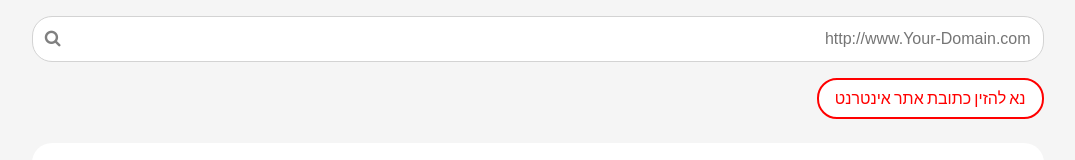
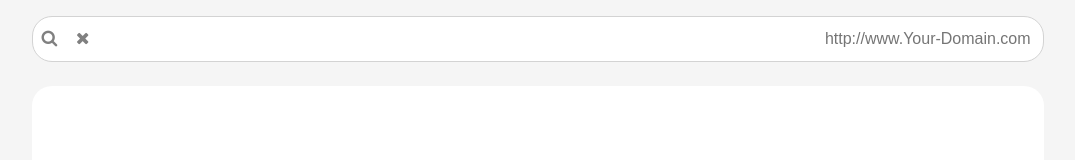
Before and after one commit to pina-digital/url-accessibiliy-check, a plain HTML site: page index.html in a window 1280 px wide. Both pictures are taken after a click on the button 156 px from the left and 39 px from the top of the page. Shown: the whole page, without its empty margins (102-1177 px from the left). Drawn offline with nearby package versions, Linux system fonts and the light colour scheme.

Commit message:
added a x button to delete inpurt field and changed search function name

```diff
--- a/index.html
+++ b/index.html
@@ -19,7 +19,10 @@
       rel="stylesheet"
       href="https://cdnjs.cloudflare.com/ajax/libs/font-awesome/4.7.0/css/font-awesome.min.css"
     />
-    <link href='https://fonts.googleapis.com/css?family=Assistant' rel='stylesheet'>
+    <link
+      href="https://fonts.googleapis.com/css?family=Assistant"
+      rel="stylesheet"
+    />
   </head>
 
   <body id="body">
@@ -32,8 +35,12 @@
             placeholder="http://www.Your-Domain.com"
             name="searchURL"
           />
-          <button type="button" id="checkButton" onclick="pressButton()">
-            <i class="fa fa-search"></i>
+
+          <button type="button" id="clearButxxton" onclick="clearButton()">
+            <i class="fa fa-times" aria-hidden="true"></i>
+          </button>
+          <button type="button" id="checkButton" onclick="searchButton()">
+            <i class="fa fa-search" aria-hidden="true"></i>
           </button>
         </div>
       </form>
--- a/main.css
+++ b/main.css
@@ -83,6 +83,7 @@ html {
 
 .search-container {
     display: flex;
+    /* align-items: center; */
     margin: 1rem auto;
     border: 1px solid lightgrey;
     border-radius: 20px;
@@ -126,7 +127,7 @@ form.input-field button {
     max-width: 80%;
     color: red;
     margin: 0 10%;
-    border: 2px solid red;
+    border: 1px solid red;
     background-color: white;
     border-radius: 20px;
     padding: 0.5rem 1rem;
--- a/script.js
+++ b/script.js
@@ -1,4 +1,4 @@
-function pressButton() {
+function searchButton() {
   var theurl = document.getElementById("checkUrl").value;
   var feedback = document.getElementById("url-feedback");
 
@@ -16,13 +16,22 @@ function pressButton() {
 
     checkurl(theurl);
   }
+
+  return true;
+}
+function clearButton() {
+  var theurl = document.getElementById("checkUrl").value;
+  if (theurl.length !== 0) {
+    // alert("hello world");
+    document.getElementById("checkUrl").value = "";
+  }
   return true;
 }
 
 function urlValidate(theurl) {
   var feedback = document.getElementById("url-feedback");
   var pattern = /^((http(s){0,1}\:\/\/){0,1}([a-z|A-Z|0-9|\.|\-|_]){4,255}(\:\d{1,5}){0,1}){0,1}((\/([a-z|A-Z|0-9|\.|\-|_]|\%[A-F|a-f|0-9]{2}){1,255}){1,255}\/{0,1}){0,1}(|\/{0,1}\?[a-z|A-Z|0-9|\.|\-|_]{1,255}\=([a-z|A-Z|0-9|\.|\-|_|\+|\:]|\%[A-F|a-f|0-9]{2}|\&[a-z|A-Z]{2,12}\;){0,255}){0,1}((\&[a-z|A-Z|0-9|\.|\-|_]{1,255}\=([a-z|A-Z|0-9|\.|\-|_|\+|\:]|\%[A-F|a-f|0-9]{2}|\&[a-z|A-Z]{2,12}\;){0,255}){0,255})(\/{0,1}|\#([a-z|A-Z|0-9|\.|\-|_|\+|\:]|\%[A-F|a-f|0-9]{2}|\&[a-z|A-Z]{2,12}\;){0,255})$/;
-  //lior is nervous
+
   if (pattern.test(theurl)) {
     feedback.innerHTML = "הכתובת שהוזנה הינה כתובת חוקית";
     feedback.classList.add("show-feedback");
```
